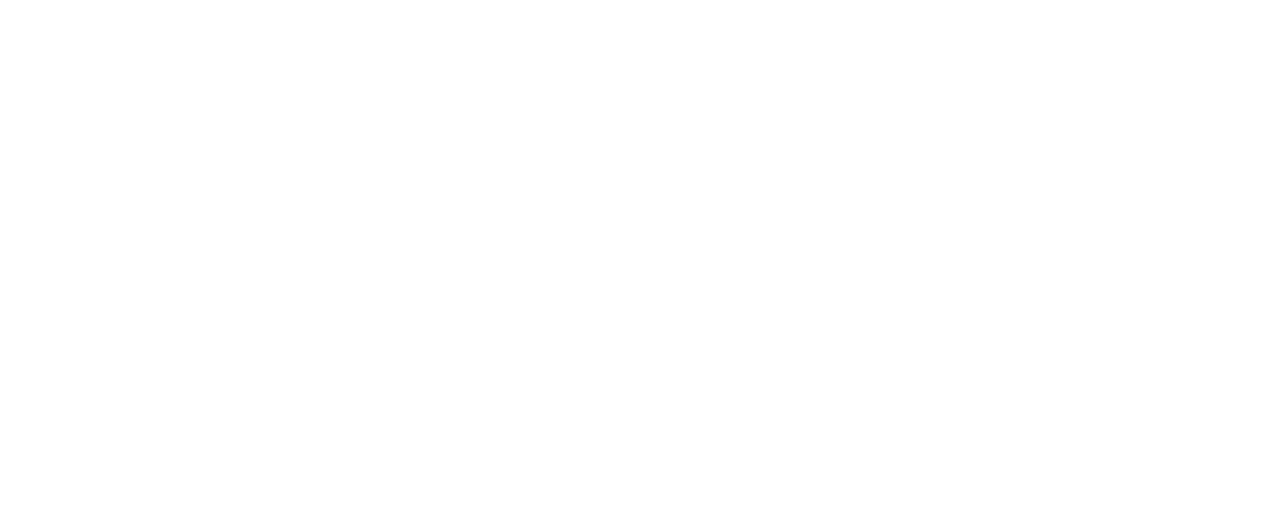
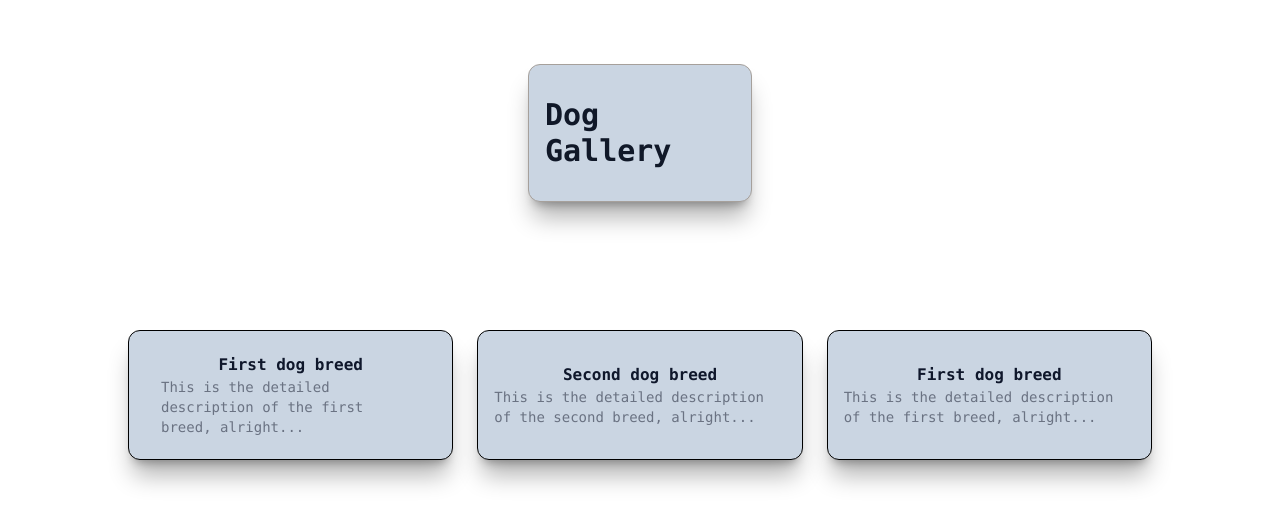
Before and after one commit to msgsummerpractice/laszlo_ludescher, an Angular app in the folder self_learning/angular/ng-app/: page / in a window 1280 px wide. Shown: the top 524 px of the page. Built offline with nearby package versions, Linux system fonts and the light colour scheme.

Commit message:
tailwind

```diff
--- a/self_learning/angular/ng-app/src/app/app.html
+++ b/self_learning/angular/ng-app/src/app/app.html
@@ -1 +1,39 @@
-<router-outlet />
+<div class="p-32 pt-16 bg-olive-300 flex flex-col h-dvh font-mono">
+  <header
+    class="bg-slate-300 py-8 px-4 ml-100 mr-100 border border-stone-400 shadow-xl/30 flex items-center justify-center rounded-xl"
+  >
+    <p class="text-3xl font-bold text-gray-900">Dog Gallery</p>
+  </header>
+
+  <div class="pt-32 grid grid-cols-3 gap-6">
+    <div
+      class="bg-slate-300 px-8 py-4 border border-olive-400 shadow-xl/30 flex flex-col items-center justify-center rounded-xl"
+    >
+      <h2 class="text-slate-900 font-semibold">First dog breed</h2>
+      <p class="text-sm text-gray-500">
+        This is the detailed description of the first breed, alright...
+      </p>
+    </div>
+
+    <div
+      class="bg-slate-300 pt-8 pb-8 pl-4 pr-4 border border-olive-400 shadow-xl/30 flex flex-col items-center justify-center rounded-xl"
+    >
+      <h2 class="text-slate-900 font-semibold">Second dog breed</h2>
+      <p class="text-sm text-gray-500">
+        This is the detailed description of the second breed, alright...
+      </p>
+    </div>
+
+    <div
+      class="bg-slate-300 pt-8 pb-8 pl-4 pr-4 border border-olive-400 shadow-xl/30 flex flex-col items-center justify-center rounded-xl"
+    >
+      <h2 class="text-slate-900 font-semibold">First dog breed</h2>
+      <p class="text-sm text-gray-500">
+        This is the detailed description of the first breed, alright...
+      </p>
+    </div>
+  </div>
+</div>
+<div
+  class="absolute bottom-0 flex flex-col items-center justify-center w-full py-20 bg-gradient-to-b from-olive-300 to-olive-400 text-white/70"
+></div>
--- a/self_learning/angular/ng-app/src/index.html
+++ b/self_learning/angular/ng-app/src/index.html
@@ -1,11 +1,8 @@
 <!doctype html>
 <html lang="en">
   <head>
-  <meta charset="utf-8">
+    <meta charset="utf-8" />
     <title>NgApp</title>
-  <base href="/">
-  <meta name="viewport" content="width=device-width, initial-scale=1">
-  <link rel="icon" type="image/x-icon" href="favicon.ico">
   </head>
   <body>
     <app-root></app-root>
```
Lines whose indentation alone changed are shown as unchanged.
